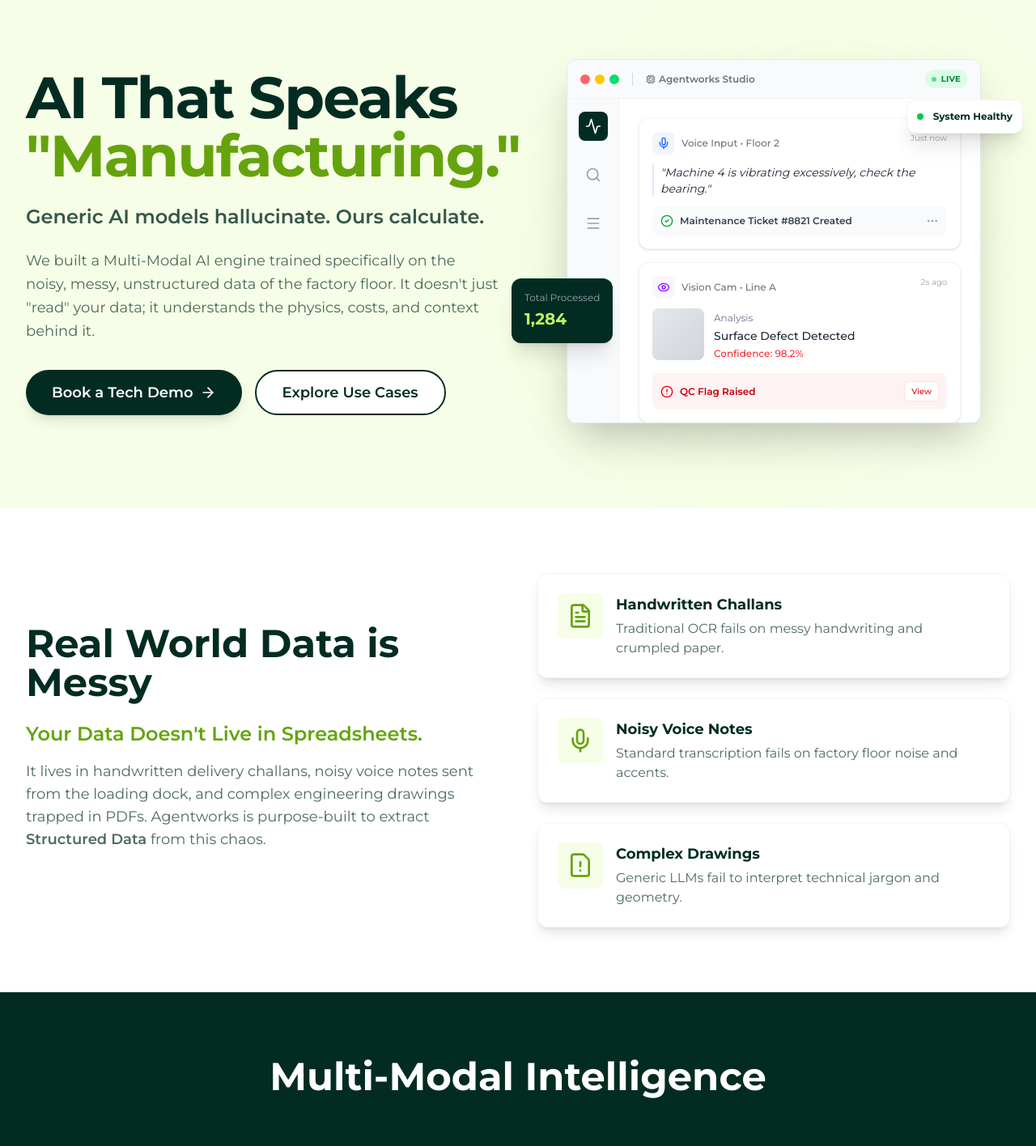
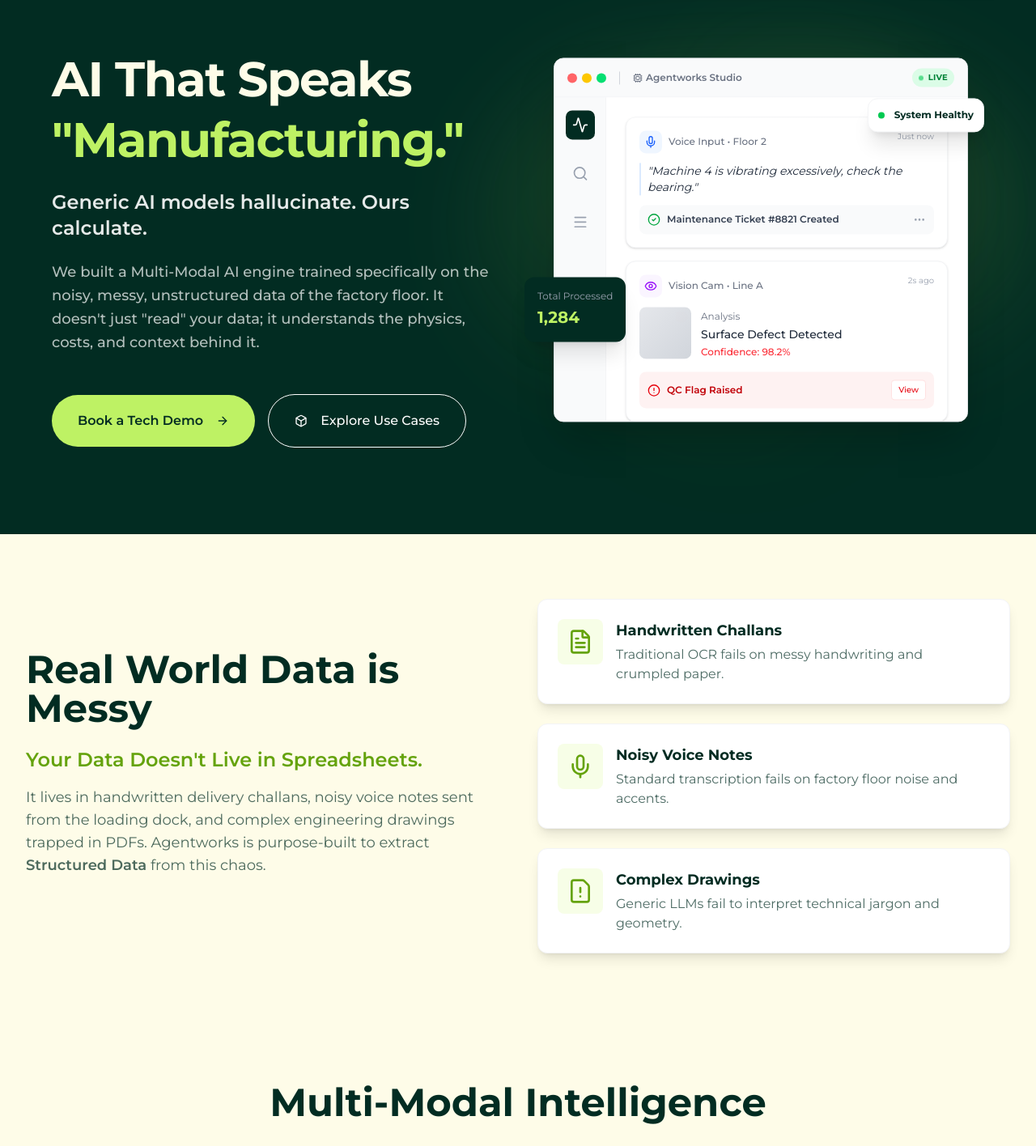
Before and after one commit to dabbygabby/agentworks-mfg, a Next.js app: page /technology in a window 1280 px wide. Shown: the part 80-1496 px from the top of the page at 81% size. Built offline with nearby package versions, Linux system fonts and the light colour scheme.

Commit message:
Added technology

```diff
--- a/src/components/technology/ChallengeSection.tsx
+++ b/src/components/technology/ChallengeSection.tsx
@@ -1,4 +1,3 @@
-import React from 'react';
 import { motion } from 'framer-motion';
 import { FileText, Mic, FileWarning } from 'lucide-react';
 
@@ -22,7 +21,7 @@
     ];
 
     return (
-        <section className="py-20 px-4 md:px-8 bg-white">
+        <section className="py-20 px-4 md:px-8">
             <div className="max-w-7xl mx-auto">
                 <div className="grid md:grid-cols-2 gap-12 items-center">
                     <motion.div
@@ -50,7 +49,7 @@
                                 whileInView={{ opacity: 1, y: 0 }}
                                 viewport={{ once: true }}
                                 transition={{ duration: 0.5, delay: index * 0.1 }}
-                                className="bg-white p-6 rounded-xl shadow-lg border border-gray-100 flex items-start gap-4"
+                                className="p-6 bg-white rounded-xl shadow-lg border border-gray-100 flex items-start gap-4"
                             >
                                 <div className="p-3 bg-[#f7fee7] rounded-lg shrink-0">
                                     {challenge.icon}
--- a/src/components/technology/CleanDataSection.tsx
+++ b/src/components/technology/CleanDataSection.tsx
@@ -4,7 +4,7 @@
 
 const CleanDataSection = () => {
     return (
-        <section className="py-20 px-4 md:px-8 bg-white overflow-hidden">
+        <section className="py-20 px-4 md:px-8 overflow-hidden">
             <div className="max-w-7xl mx-auto">
                 <div className="grid md:grid-cols-2 gap-16 items-center">
                     <motion.div
--- a/src/components/technology/CoreEngineSection.tsx
+++ b/src/components/technology/CoreEngineSection.tsx
@@ -42,10 +42,10 @@
     };
 
     return (
-        <section className="py-20 px-4 md:px-8 bg-[#022c22] text-white">
+        <section className="py-20 px-4 md:px-8 text-white">
             <div className="max-w-7xl mx-auto">
                 <div className="text-center mb-16">
-                    <h2 className="text-4xl md:text-5xl font-bold mb-6">
+                    <h2 className="text-4xl md:text-5xl font-bold mb-6 text-[#022c22]">
                         Multi-Modal Intelligence
                     </h2>
                 </div>
@@ -57,7 +57,7 @@
                             onClick={() => setActiveTab(key)}
                             className={`flex items-center gap-2 px-6 py-3 rounded-full text-lg font-medium transition-all duration-300 ${activeTab === key
                                 ? 'bg-[#bef264] text-[#022c22]'
-                                : 'bg-white/10 text-white hover:bg-white/20'
+                                : 'bg-white/10 text-[#022c22] hover:bg-white/20'
                                 }`}
                         >
                             {engine.icon}
@@ -74,7 +74,7 @@
                             animate={{ opacity: 1, y: 0 }}
                             exit={{ opacity: 0, y: -20 }}
                             transition={{ duration: 0.3 }}
-                            className="bg-white/5 border border-white/10 rounded-3xl p-8 md:p-12"
+                            className="border border-white/10 rounded-3xl p-8 md:p-12 bg-[#022c22]"
                         >
                             <div className="flex flex-col md:flex-row gap-12">
                                 <div className="md:w-1/2">
--- a/src/components/technology/HeroSection.tsx
+++ b/src/components/technology/HeroSection.tsx
@@ -1,60 +1,145 @@
 import React from 'react';
+import Link from 'next/link';
 import { motion } from 'framer-motion';
-import Button from '../ui/Button';
-import { ArrowRight, PlayCircle } from 'lucide-react';
-import TechnologyHeroVisual from './TechnologyHeroVisual';
+import { ArrowRight, ArrowRightIcon, Box } from 'lucide-react';
+import TechnologyHeroVisual from './TechnologyHeroVisual'; // Assuming this exists based on your code
+import Button from '../ui/Button'; // Assuming this exists based on your code
 
 const HeroSection = () => {
+    // --- Animation Variants (Replicated from Homepage) ---
+
+    const textContainerVariants = {
+        hidden: { opacity: 0 },
+        visible: {
+            opacity: 1,
+            transition: {
+                staggerChildren: 0.2,
+                delayChildren: 0.1,
+            }
+        }
+    };
+
+    const fadeInUpVariants = {
+        hidden: { opacity: 0, y: 40 },
+        visible: {
+            opacity: 1,
+            y: 0,
+            transition: {
+                duration: 0.8,
+                ease: [0.22, 1, 0.36, 1]
+            }
+        }
+    };
+
+    const visualEntranceVariants = {
+        hidden: { opacity: 0, scale: 0.95, y: 20 },
+        visible: {
+            opacity: 1,
+            scale: 1,
+            y: 0,
+            transition: {
+                duration: 1,
+                ease: [0.22, 1, 0.36, 1],
+                delay: 0.4
+            }
+        }
+    };
+
+    const floatingAnimation = {
+        y: [0, -15, 0],
+        transition: {
+            duration: 6,
+            repeat: Infinity,
+            ease: "easeInOut"
+        }
+    };
+
     return (
-        <section className="relative pt-32 pb-20 px-4 md:px-8 overflow-hidden bg-[#f7fee7]">
-            <div className="max-w-7xl mx-auto">
-                <div className="grid lg:grid-cols-2 gap-12 items-center">
+        <section className="relative pt-20 pb-16 md:pt-32 md:pb-24 overflow-hidden bg-[#022c22]">
+
+            <div className="container mx-auto px-4 sm:px-6 lg:px-8 relative z-10">
+                <div className="grid grid-cols-1 lg:grid-cols-2 gap-12 items-center max-w-6xl mx-auto">
+
+                    {/* Left Column: Text Content */}
                     <motion.div
-                        initial={{ opacity: 0, x: -20 }}
-                        animate={{ opacity: 1, x: 0 }}
-                        transition={{ duration: 0.6 }}
-                        className="max-w-2xl"
+                        className="text-center lg:text-left"
+                        initial="hidden"
+                        animate="visible"
+                        variants={textContainerVariants}
                     >
-                        <h1 className="text-5xl md:text-7xl font-bold text-[#022c22] mb-6 tracking-tight">
+                        <motion.h1
+                            //@ts-ignore
+                            variants={fadeInUpVariants}
+                            className="text-4xl md:text-6xl font-bold tracking-tight text-[#FEFCE8] mb-6 leading-tight"
+                        >
                             AI That Speaks <br />
-                            <span className="text-[#65a30d]">"Manufacturing."</span>
-                        </h1>
+                            <span className="text-[#BEF264]">&quot;Manufacturing.&quot;</span>
+                        </motion.h1>
 
-                        <h2 className="text-2xl font-semibold text-[#022c22]/80 mb-6">
+                        {/* Sub-headline added to fit Tech page content */}
+                        <motion.h2
+                            //@ts-ignore
+                            variants={fadeInUpVariants}
+                            className="text-xl md:text-2xl font-semibold text-white/90 mb-6"
+                        >
                             Generic AI models hallucinate. Ours calculate.
-                        </h2>
+                        </motion.h2>
 
-                        <p className="text-lg text-[#022c22]/70 leading-relaxed mb-8">
-                            We built a Multi-Modal AI engine trained specifically on the noisy, messy, unstructured data of the factory floor. It doesn't just "read" your data; it understands the physics, costs, and context behind it.
-                        </p>
+                        <motion.p
+                            //@ts-ignore
+                            variants={fadeInUpVariants}
+                            className="text-lg text-white/70 mb-8 max-w-xl leading-relaxed font-medium mt-0 mx-auto lg:mx-0"
+                        >
+                            We built a Multi-Modal AI engine trained specifically on the noisy, messy, unstructured data of the factory floor. It doesn't just &quot;read&quot; your data; it understands the physics, costs, and context behind it.
+                        </motion.p>
 
-                        <div className="flex flex-col sm:flex-row gap-4">
-                            <Button
+                        <motion.div
+                            //@ts-ignore
+                            variants={fadeInUpVariants}
+                            className="flex flex-col sm:flex-row items-center justify-center lg:justify-start gap-4 mt-8 md:mt-12"
+                        >
+                            <Link
                                 href="https://cal.com/saurabh-dabral-woinoa/agentworks-deployment-strategy-30-min-discovery"
-                                variant="primary"
-                                className="!px-8 !py-3"
+                                target="_blank"
+                                className='flex flex-row justify-center items-center gap-2 bg-[#BEF264] font-semibold text-[#022c22] px-8 py-5 rounded-full hover:bg-[#BEF264dd] transition-all hover:scale-105 active:scale-95'
                             >
                                 Book a Tech Demo
-                                <ArrowRight className="w-5 h-5 ml-2" />
-                            </Button>
-                            <Button
-                                href="/success-stories"
-                                variant="outline"
-                                className="!px-8 !py-3 bg-white hover:bg-gray-50"
+                                <ArrowRightIcon className="w-4 h-4 ml-2" />
+                            </Link>
+
+                            <Link
+                                href="/industries"
+                                className='flex flex-row justify-center items-center gap-2 cursor-pointer border-white text-white font-medium px-8 py-5 rounded-full border hover:bg-white/10 transition-all hover:scale-105 active:scale-95'
                             >
+                                <Box className="w-4 h-4 mr-2" />
                                 Explore Use Cases
-                            </Button>
-                        </div>
+                            </Link>
+                        </motion.div>
                     </motion.div>
 
+                    {/* Right Column: Hero Visual */}
                     <motion.div
-                        initial={{ opacity: 0, scale: 0.9 }}
-                        animate={{ opacity: 1, scale: 1 }}
-                        transition={{ duration: 0.8, delay: 0.2 }}
-                        className="relative"
+                        className="relative mx-auto w-full max-w-2xl lg:max-w-[600px] p-4 pt-0 flex justify-center items-center"
+                        initial="hidden"
+                        animate="visible"
+                        //@ts-ignore
+                        variants={visualEntranceVariants}
                     >
-                        <TechnologyHeroVisual />
+                        {/* Wrapper for the floating loop animation */}
+                        <motion.div
+                            //@ts-ignore
+                            animate={floatingAnimation} className="w-full flex justify-center relative z-10">
+                            <TechnologyHeroVisual />
+                        </motion.div>
+
+                        {/* Decorative Elements - Pulsing Glow (Copied from Homepage) */}
+                        <motion.div
+                            className="absolute top-1/2 left-1/2 -translate-x-1/2 -translate-y-1/2 w-[120%] h-[80%] bg-gradient-to-b from-[#bef264]/20 to-transparent rounded-full blur-3xl -z-0 pointer-events-none"
+                            animate={{ opacity: [0.5, 0.8, 0.5], scale: [1, 1.05, 1] }}
+                            transition={{ duration: 5, repeat: Infinity, ease: "easeInOut" }}
+                        />
                     </motion.div>
+
                 </div>
             </div>
         </section>
--- a/src/components/technology/SecuritySection.tsx
+++ b/src/components/technology/SecuritySection.tsx
@@ -4,8 +4,8 @@
 
 const SecuritySection = () => {
     return (
-        <section className="py-20 px-4 md:px-8 bg-[#022c22] text-white">
-            <div className="max-w-7xl mx-auto">
+        <section className="py-20 px-4 md:px-12 text-white">
+            <div className="max-w-7xl mx-auto bg-[#022c22] p-12 rounded-2xl ">
                 <div className="grid md:grid-cols-2 gap-16 items-center">
                     <motion.div
                         initial={{ opacity: 0, x: -20 }}
--- a/src/pages/technology.tsx
+++ b/src/pages/technology.tsx
@@ -7,10 +7,13 @@
 import VerticalKnowledgeSection from '../components/technology/VerticalKnowledgeSection';
 import SecuritySection from '../components/technology/SecuritySection';
 import CTASection from '../components/technology/CTASection';
+import IndustriesCarousel from '@src/components/home/IndustryPathwaysSection'; // Assuming you saved the carousel component here
+import FinalCTA from '@src/components/home/FinalCTA';
+
 
 const TechnologyPage = () => {
     return (
-        <div className="min-h-screen bg-white font-sans text-[#022c22]">
+        <div className="min-h-screen font-sans text-[#022c22]">
             <Head>
                 <title>Technology | Agentworks - AI That Speaks Manufacturing</title>
                 <meta name="description" content="Our Multi-Modal AI engine is trained specifically on the noisy, messy, unstructured data of the factory floor. It understands physics, costs, and context." />
@@ -20,9 +23,11 @@
                 <ChallengeSection />
                 <CoreEngineSection />
                 <CleanDataSection />
-                <VerticalKnowledgeSection />
+                <IndustriesCarousel
+                    hideAllIndustriesCard={true}
+                />
                 <SecuritySection />
-                <CTASection />
+                <FinalCTA />
             </main>
         </div>
     );
```
